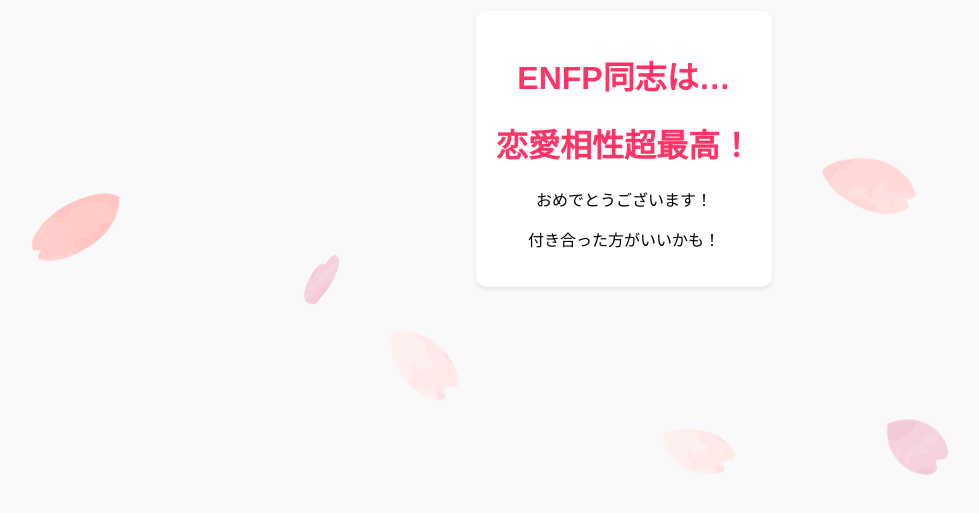
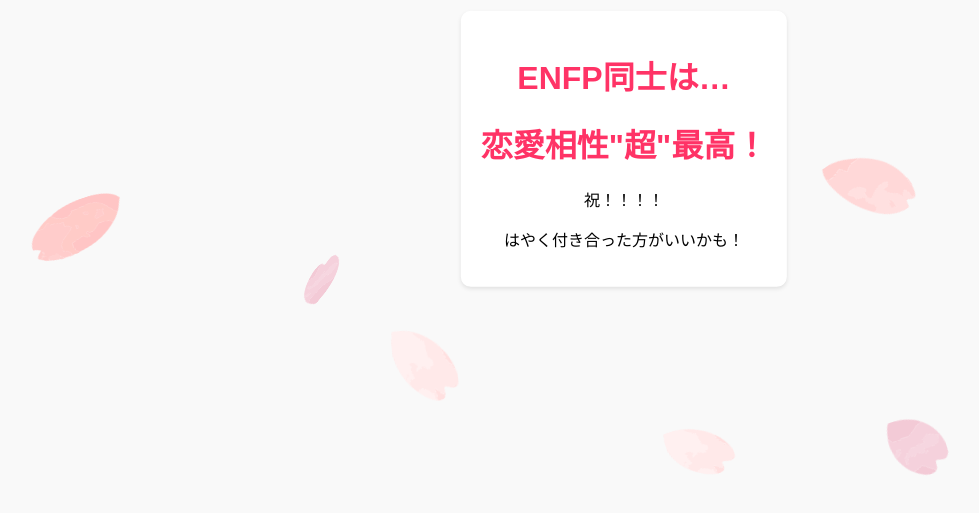
Before and after one commit to AotoYamanaka/mbti-, a plain HTML site: page index.html in a window 1280 px wide. Shown: the part 251-764 px from the top of the page, without its empty margins (16-995 px from the left). Drawn offline with Linux system fonts and the light colour scheme.

Commit message:
Update index.html

```diff
--- a/index.html
+++ b/index.html
@@ -123,9 +123,9 @@
         <li><img src="s4.png" alt=""></li>
     </ul>
     <div class="message">
-        <h1>ENFP同志は…</h1><h1>恋愛相性超最高！</h1>
-        <p>おめでとうございます！</p>
-        <p>付き合った方がいいかも！</p>
+        <h1>ENFP同士は…</h1><h1>恋愛相性"超"最高！</h1>
+        <p>祝！！！！</p>
+        <p>はやく付き合った方がいいかも！</p>
     </div>
 </body>
 </html>
```
